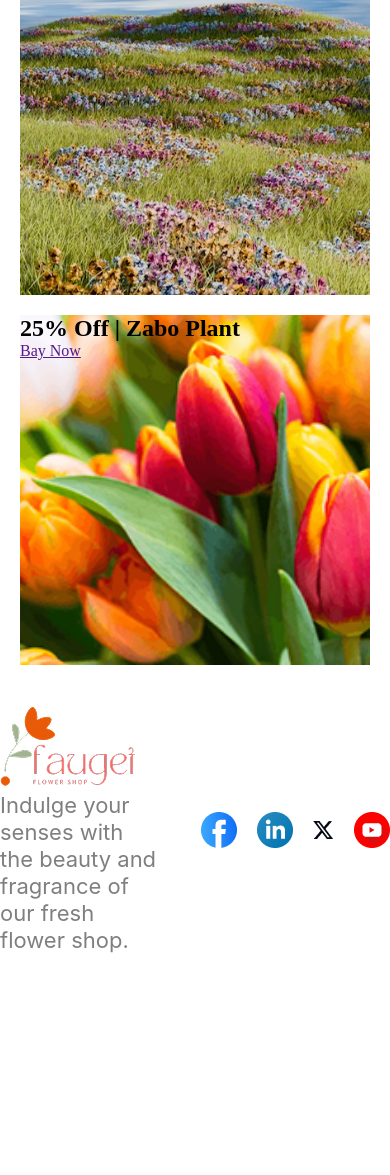
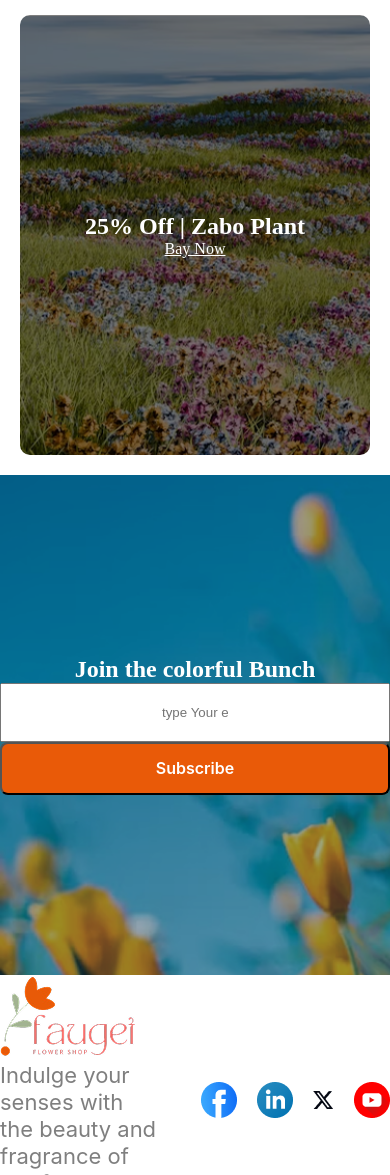
Before and after one commit to projectmegatron/flower-market, a plain HTML site: page index.html in a window 390 px wide. Shown: the part 8605-9780 px from the top of the page. Before the commit the page ends 9559 px from the top, so only its background shows below. Drawn offline with Linux system fonts and the light colour scheme.

Commit message:
responcive css added and page complete

```diff
--- a/index.html
+++ b/index.html
@@ -136,6 +136,7 @@
                 </div>
             </div>
         </section>
+        <!-- latest Deals Start -->
         <section class="latest-deals">
             <div class="latest-deals-info">
                 <h1 class="banner-title"><span>Latest </span>Deals</h1>
@@ -158,7 +159,16 @@
             </div>
            </div>
         </section>
-
+<!-- Join the colorful Bunch Section Start -->
+ <section class="join">
+    <div class="join-info">
+        <h1>Join the colorful Bunch</h1>
+    </div>
+    <div class="join-input">
+        <input type="email" name="" placeholder="type Your email" id="email">
+        <input type="submit" class="btn-cart" value="Subscribe">
+    </div>
+ </section>
     </main>
 
     <footer>
@@ -166,7 +176,7 @@
             <img src="/assets/logo.png" alt="">
             <p class="banner-description">Indulge your senses with the beauty and fragrance of our fresh flower shop. </p>
         </div>
-        <div>
+        <div >
             <ul class="nev-items">
                     <li><a href="">Home</a></li>
                     <li><a href="">Shop</a></li>
--- a/style/style.css
+++ b/style/style.css
@@ -196,7 +196,7 @@ nav {
 }
 
 /* latest-deals section start */
-.latest-deals-info{
+.latest-deals-info {
     display: flex;
     flex-direction: column;
     justify-content: center;
@@ -204,51 +204,108 @@ nav {
     gap: 10px;
 
 }
-#latest-cart1{
+
+#latest-cart1 {
     background-image: url(/assets/deal-bloom.png);
     width: 350px;
-    height: 350px;
+    height: 210px;
     background-repeat: no-repeat;
     background-size: cover;
+    border-radius: 10px;
+    grid-area: latest-cart1;
+    background-color: rgba(0, 0, 0, 0.5);
+    background-blend-mode: darken;
 }
-#latest-cart2{
+
+#latest-cart2 {
     background-image: url(/assets/deal-zabo.png);
-    width: 350px;
-    height: 350px;
+    width: 700px;
+    height: 440px;
+    background-color: rgba(0, 0, 0, 0.5);
+    background-blend-mode: darken;
+    border-radius: 10px;
     background-repeat: no-repeat;
+    background-size: cover;
+    grid-area: latest-cart2;
 
-   grid-row: span 2;
-   background-size: cover;
 }
-#latest-cart3{
+
+#latest-cart3 {
     background-image: url(/assets/deal-ana.png);
+    background-color: rgba(0, 0, 0, 0.5);
+    background-blend-mode: darken;
     background-size: cover;
     width: 350px;
-      height: 350px;
+    height: 210px;
+    border-radius: 10px;
     background-repeat: no-repeat;
+    grid-area: latest-cart3;
 }
-.latest-cart{
+
+.latest-cart {
     width: 100%;
     height: 100%;
+    display: flex;
+    justify-content: center;
+    align-items: center;
+    flex-direction: column;
+
 }
-.latest-carts{
+
+.latest-cart>h1,
+a {
+    color: white;
+    filter: brightness(100%);
+}
+
+.latest-carts {
     margin: 20px 10%;
     justify-items: center;
     display: grid;
-  grid-template-columns: repeat(auto-fit, minmax(250px, 1fr));
-  grid-auto-rows: minmax(150px, auto);
+    grid-template-areas:
+        "latest-cart1   latest-cart2    latest-cart2"
+        "latest-cart3   latest-cart2    latest-cart2"
+    ;
+    justify-content: center;
+    align-items: center;
     gap: 20px;
-  padding: 20px;
+
 }
 
-footer{
+.join {
+    background-image: url(/assets/news-letter-bg.png);
+    height: 500px;
+    width: 100%;
+    background-repeat: no-repeat;
+    background-size: cover;
+    display: flex;
+    justify-content: center;
+    align-items: center;
+    flex-direction: column;
+
+}
+
+.join-info {
+    color: white;
+}
+
+.join-input {
+    display: flex;
+}
+
+#email {
+    padding: 20px 10rem;
+}
+
+footer {
     display: flex;
     justify-content: space-evenly;
     gap: 20px;
     align-items: center;
 
 }
-footer>ul{
+
+footer>ul {
     display: flex;
     flex-direction: column;
 }
@@ -294,4 +351,26 @@ footer>ul{
     .badge {
         display: none;
     }
+#latest-cart2 {
+
+    width: 100%;
+    height: 440px;}
+    .latest-carts {
+        margin: 20px 10%;
+        justify-items: center;
+        display: grid;
+        grid-template-areas:
+            "latest-cart1"
+            "latest-cart3"
+            "latest-cart2"
+        ;
+        justify-content: center;
+        align-items: center;
+        gap: 20px;
     }
+    .join-input{
+    display: flex;
+    flex-direction: column;
+    width: 100%;
+}
+}
```
Lines whose indentation alone changed are shown as unchanged.
